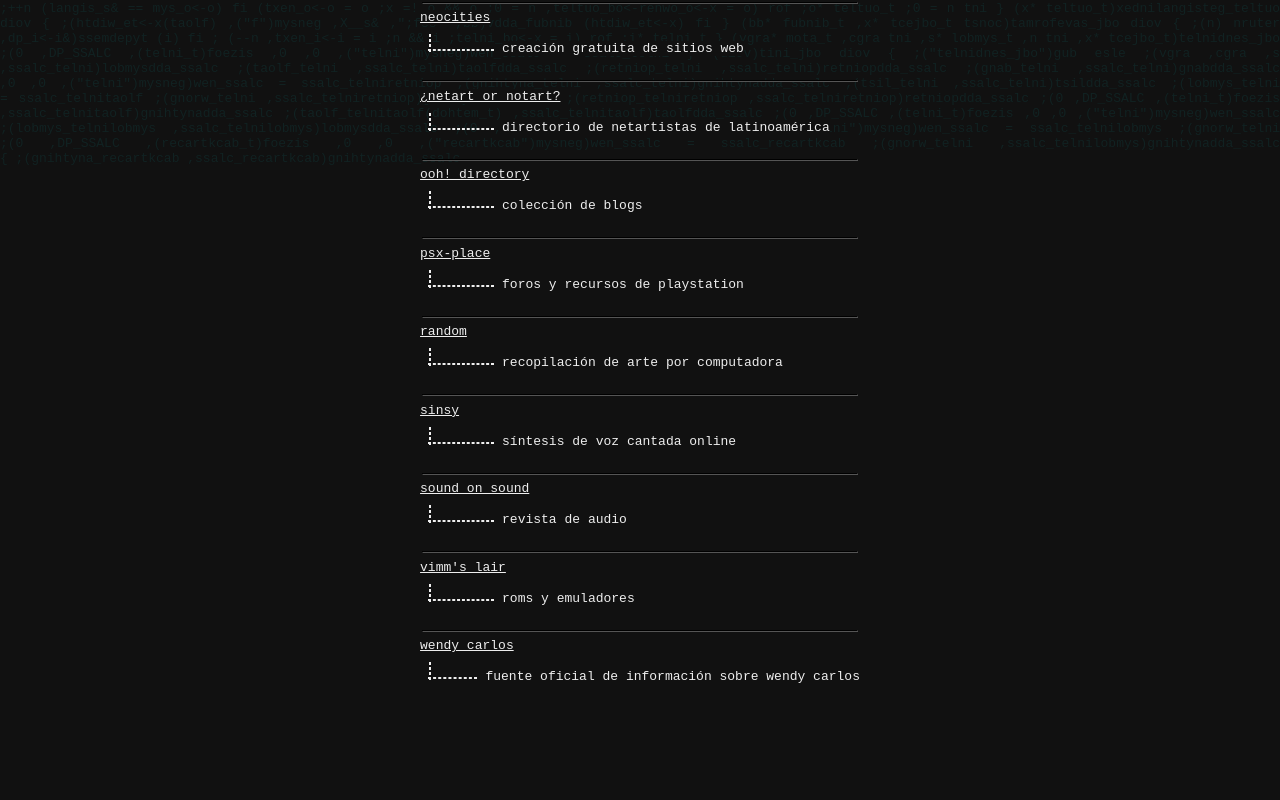
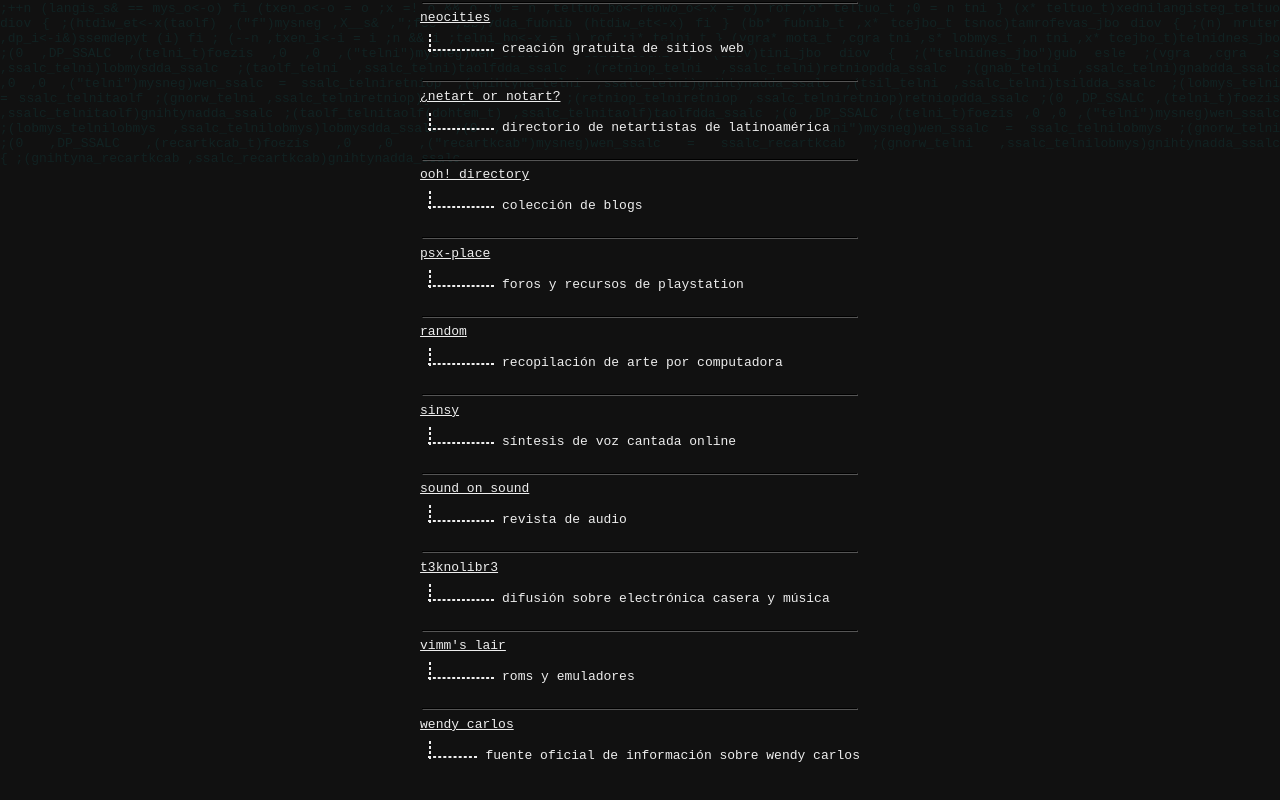
Before and after one commit to martindylan/martindylan.github.io, a React (Create React App) app: page /lugares in a window 1280 px wide. Shown: the part 1709-2509 px from the top of the page. Before the commit the page ends 2470 px from the top, so only its background shows below. Built offline with nearby package versions, Linux system fonts and the light colour scheme.

Commit message:
added places

```diff
--- a/src/Routes/Lugares/Lugares.tsx
+++ b/src/Routes/Lugares/Lugares.tsx
@@ -36,6 +36,7 @@
         <Link href='https://random.residual.fun/' target='_blank' description='recopilación de arte por computadora'>random</Link>
         <Link href='https://sinsy.jp/' target='_blank' description='síntesis de voz cantada online'>sinsy</Link>
         <Link href='https://www.soundonsound.com/' target='_blank' description='revista de audio'>sound on sound</Link>
+        <Link href='https://t3knologialibr3.tumblr.com/' target='_blank' description='difusión sobre electrónica casera y música'>t3knolibr3</Link>
         <Link href='https://vimm.net/' target='_blank' description='roms y emuladores'>vimm's lair</Link>
         <Link href='https://www.wendycarlos.com/' target='_blank' description='fuente oficial de información sobre wendy carlos'>wendy carlos</ Link>
       </Linklist>
```
